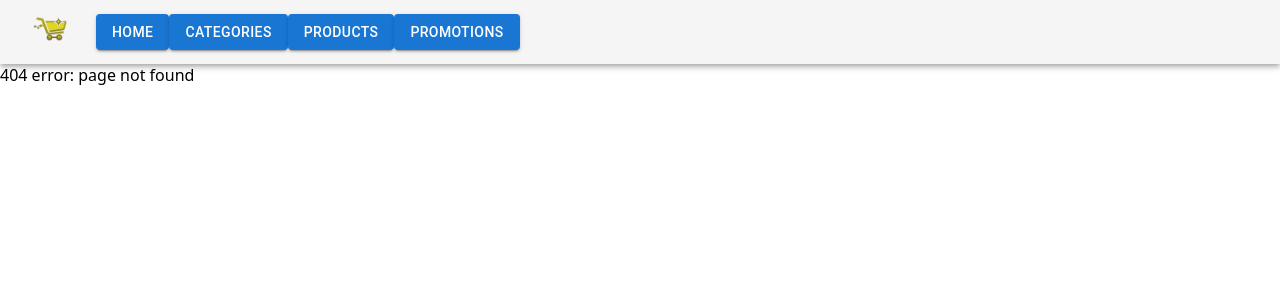
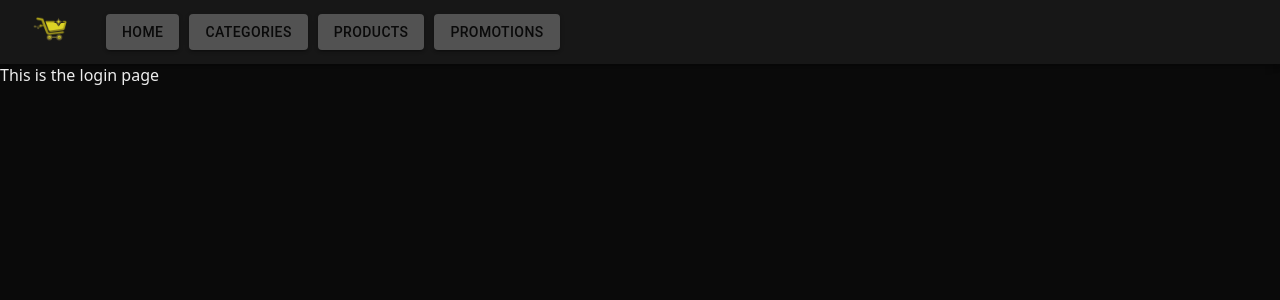
Before and after one commit to florin977/SmartShoppingAssistantFE, a React (Vite) app: page /auth/login in a window 1280 px wide. Before the commit this address had no page. Shown: the top 300 px of the page. Built offline with nearby package versions, Linux system fonts and the light colour scheme.

Commit message:
1st styling try, need to improve

```diff
--- a/src/App.tsx
+++ b/src/App.tsx
@@ -7,6 +7,7 @@ import Home from './components/Home'
 import Products from './components/Products'
 import Promotions from './components/Promotions'
 import NotFound from './components/NotFound'
+import Login from './components/Auth/Login'
 
 function App() {
   return (
@@ -17,6 +18,7 @@ function App() {
       <Route path="/categories" element={<Categories />} />
       <Route path="/products" element={<Products />} />
       <Route path="/promotions" element={<Promotions />} />
+      <Route path="/auth/login" element={<Login />} />
 
       <Route path="*" element={<NotFound />} />
     </Routes>
--- /dev/null
+++ b/src/components/Auth/Login/index.tsx
@@ -0,0 +1,9 @@
+import { Box } from "@mui/material";
+
+function Login() {
+    return (
+        <Box>This is the login page</Box>
+    );
+}
+
+export default Login;
--- a/src/components/Navbar/NavBar.css
+++ b/src/components/Navbar/NavBar.css
@@ -0,0 +1,13 @@
+.main-appbar {
+    background-color: var(--surface-color) !important;
+}
+
+.navbar-btn {
+    background-color: var(--accent-color) !important;
+    color: var(--bg-color) !important;
+    margin-left: 10px !important;
+}
+
+.navbar-btn:hover {
+    background-color: var(--accent-hove) !important;
+}
--- a/src/components/Navbar/index.tsx
+++ b/src/components/Navbar/index.tsx
@@ -1,10 +1,11 @@
 import { AppBar, Box, Button, Toolbar } from "@mui/material";
 import { Link, NavLink } from "react-router-dom";
+import "./NavBar.css"
 import logo from "../../assets/logo.png"
 
 function NavBar() {
     return (
-        <AppBar position="static" color="default">
+        <AppBar className="main-appbar" position="static" color="default">
             <Toolbar>
                 <Link to="/">
                     <Box component="img"
@@ -13,10 +14,10 @@ function NavBar() {
                     sx={{height: 56, mr: 2}}
                     />
                 </Link>
-                <Button component={NavLink} to="/" variant="contained">Home</Button>
-                <Button component={NavLink} to="/categories" variant="contained">Categories</Button>
-                <Button component={NavLink} to="/products" variant="contained">Products</Button>
-                <Button component={NavLink} to="/promotions" variant="contained">Promotions</Button>
+                <Button className="navbar-btn" component={NavLink} to="/" variant="contained">Home</Button>
+                <Button className="navbar-btn" component={NavLink} to="/categories" variant="contained">Categories</Button>
+                <Button className="navbar-btn" component={NavLink} to="/products" variant="contained">Products</Button>
+                <Button className="navbar-btn" component={NavLink} to="/promotions" variant="contained">Promotions</Button>
             </Toolbar>
         </AppBar>
     );
--- a/src/index.css
+++ b/src/index.css
@@ -1,4 +1,15 @@
+:root {
+  --bg-color: #0a0a0a;
+  --surface-color: #171717;
+  --text-color: #ededed;
+  --text-muted: #737373;
+  --accent-color: #525252;
+  --accent-hover: #737373;
+}
+
 body {
+  background-color: var(--bg-color);
+  color: var(--text-color);
   margin: 0;
   font-family: system-ui, sans-serif;
 }
```
